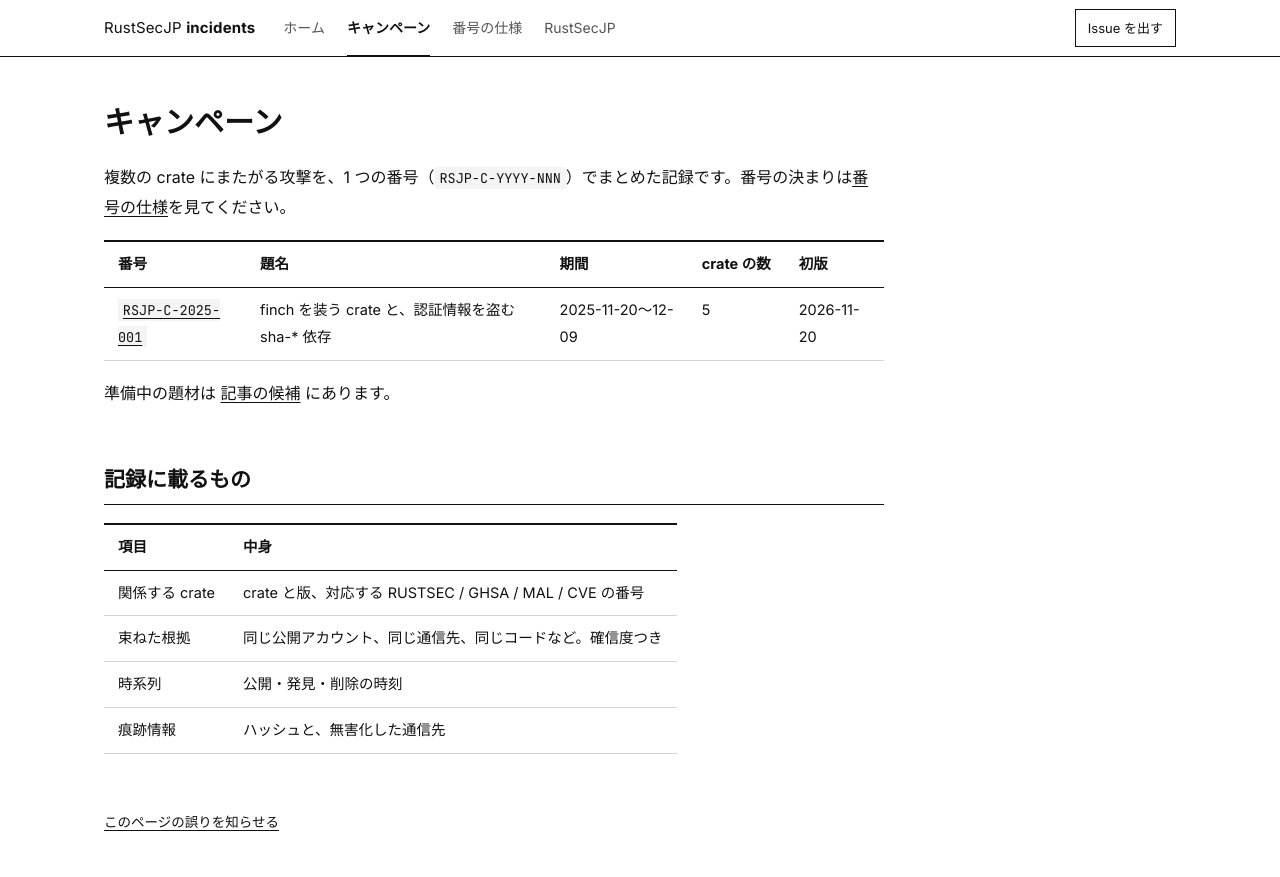
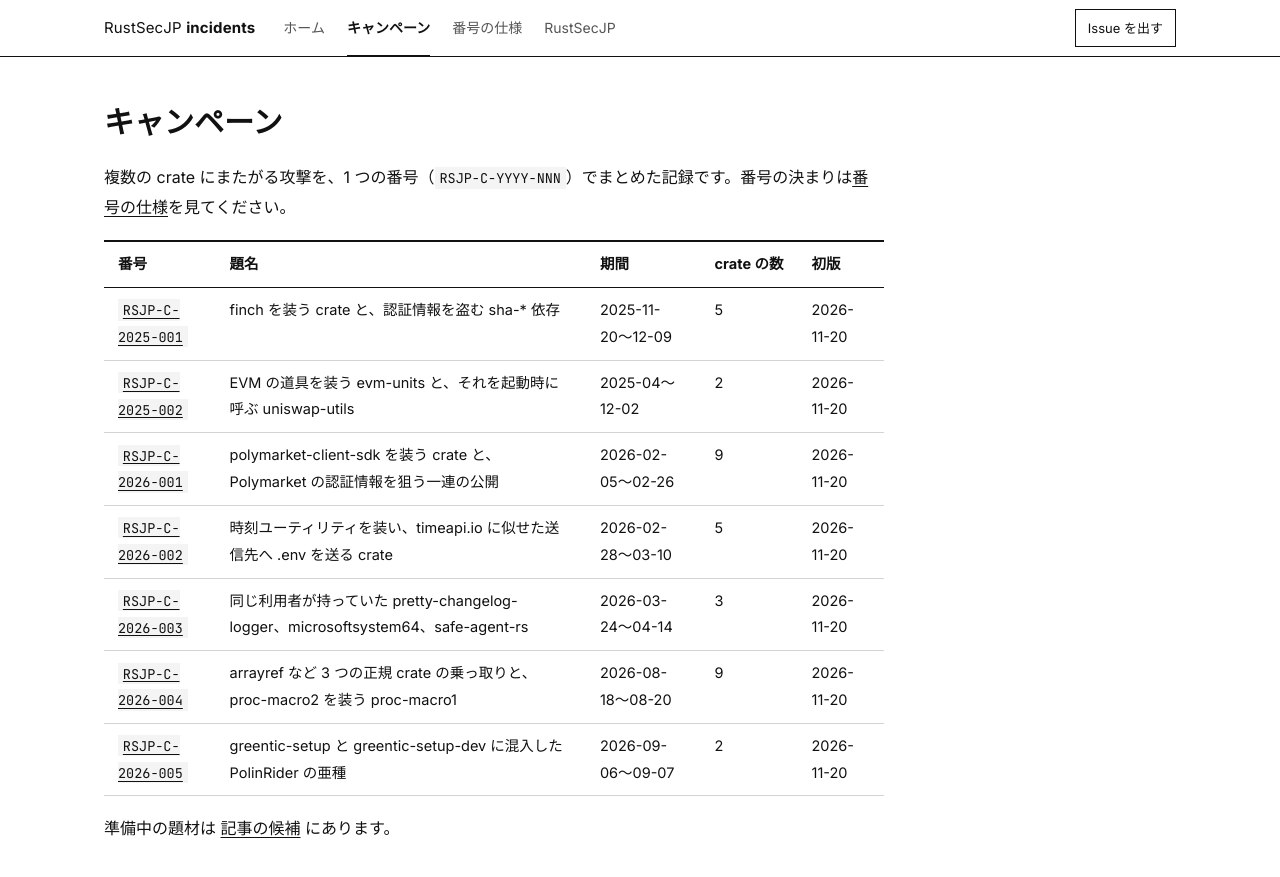
Before and after one commit to RustSecJP/incidents, a Jekyll site: the page built from campaigns/index.md, in a window 1280 px wide and 900 px high. Shown: the top 877 px of the window. Built offline with Jekyll 4.4.1, drawn with Linux system fonts in a browser that asks for light colours.

Commit message:
新しい 6 件の記録を一覧に載せる
- campaigns/index.md と README の表に 6 件を足す
- トップページの表は、新しい順に 3 件を載せる形にする

```diff
--- a/campaigns/index.md
+++ b/campaigns/index.md
@@ -9,6 +9,12 @@ permalink: /campaigns/
 | 番号 | 題名 | 期間 | crate の数 | 初版 |
 |---|---|---|---|---|
 | [`RSJP-C-2025-001`]({{ '/campaigns/RSJP-C-2025-001/' | relative_url }}) | finch を装う crate と、認証情報を盗む sha-* 依存 | 2025-11-20〜12-09 | 5 | 2026-11-20 |
+| [`RSJP-C-2025-002`]({{ '/campaigns/RSJP-C-2025-002/' | relative_url }}) | EVM の道具を装う evm-units と、それを起動時に呼ぶ uniswap-utils | 2025-04〜12-02 | 2 | 2026-11-20 |
+| [`RSJP-C-2026-001`]({{ '/campaigns/RSJP-C-2026-001/' | relative_url }}) | polymarket-client-sdk を装う crate と、Polymarket の認証情報を狙う一連の公開 | 2026-02-05〜02-26 | 9 | 2026-11-20 |
+| [`RSJP-C-2026-002`]({{ '/campaigns/RSJP-C-2026-002/' | relative_url }}) | 時刻ユーティリティを装い、timeapi.io に似せた送信先へ .env を送る crate | 2026-02-28〜03-10 | 5 | 2026-11-20 |
+| [`RSJP-C-2026-003`]({{ '/campaigns/RSJP-C-2026-003/' | relative_url }}) | 同じ利用者が持っていた pretty-changelog-logger、microsoftsystem64、safe-agent-rs | 2026-03-24〜04-14 | 3 | 2026-11-20 |
+| [`RSJP-C-2026-004`]({{ '/campaigns/RSJP-C-2026-004/' | relative_url }}) | arrayref など 3 つの正規 crate の乗っ取りと、proc-macro2 を装う proc-macro1 | 2026-08-18〜08-20 | 9 | 2026-11-20 |
+| [`RSJP-C-2026-005`]({{ '/campaigns/RSJP-C-2026-005/' | relative_url }}) | greentic-setup と greentic-setup-dev に混入した PolinRider の亜種 | 2026-09-06〜09-07 | 2 | 2026-11-20 |
 
 準備中の題材は [記事の候補]({{ site.repo_url }}/issues?q=is%3Aissue+is%3Aopen+label%3A%E3%82%AD%E3%83%A3%E3%83%B3%E3%83%9A%E3%83%BC%E3%83%B3) にあります。
 
```
Also changed, not shown: index.md (+5 -1 lines), README.md.
